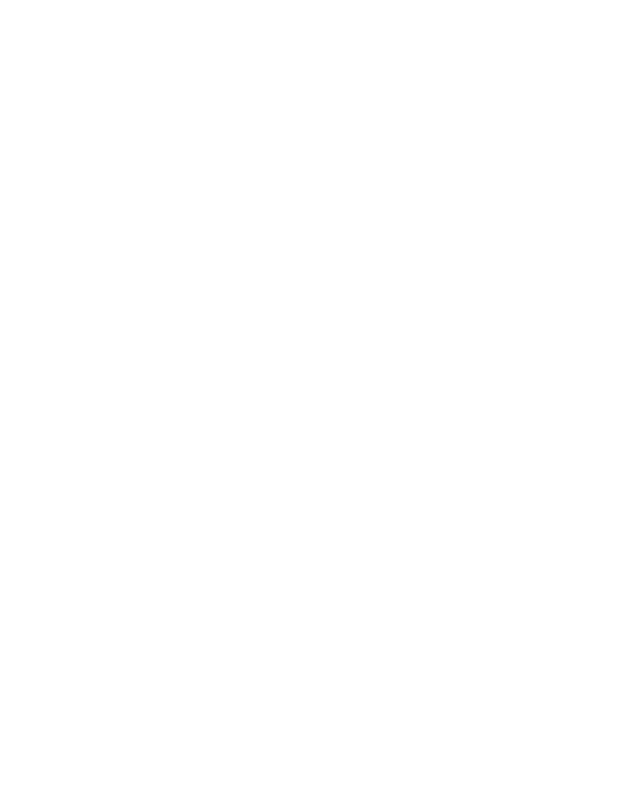
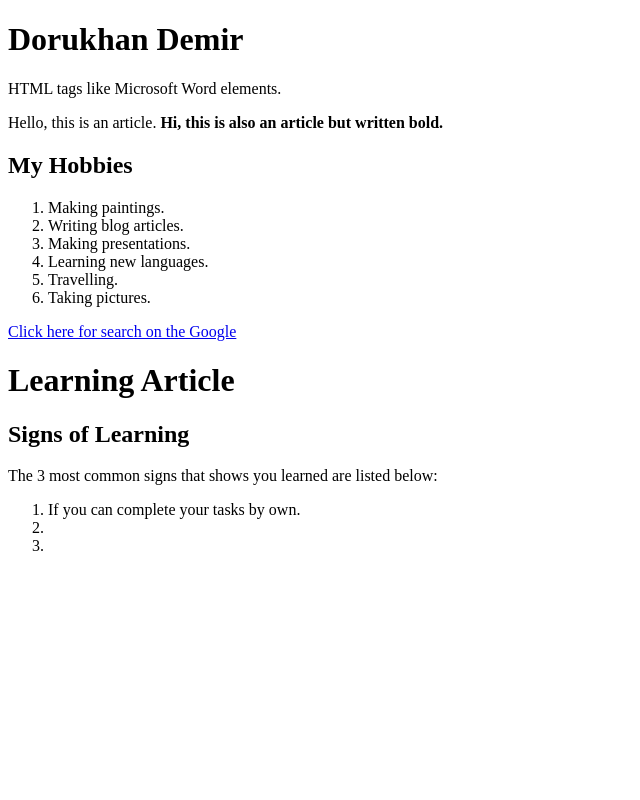
Before and after one commit to DemirDorukhan/WT-7035, a plain HTML site: page index.html in a window 1280 px wide. Shown: the top 800 px of the page, without its empty margins (0-640 px from the left). Drawn offline with Linux system fonts and the light colour scheme.

Commit message:
Progressing

```diff
--- a/index.html
+++ b/index.html
@@ -3,9 +3,35 @@
 <head>
     <meta charset="UTF-8">
     <meta name="viewport" content="width=device-width, initial-scale=1.0">
-    <title>Document</title>
+    <title>Hello World</title>
 </head>
 <body>
+    <h1 id="name-surname">Dorukhan Demir</h1>
+    <p>HTML tags like Microsoft Word elements.</p>
+    <p>Hello, this is an article. <strong>Hi, this is also an article but written bold.</strong> </p>
+    <h2>My Hobbies</h2>
+    <ol>
+        <li>Making paintings.</li>
+        <li>Writing blog articles.</li>
+        <li>Making presentations.</li>
+        <li>Learning new languages.</li>
+        <li>Travelling.</li>
+        <li>Taking pictures.</li>
+    </ol>
+    <a href="https://google.com" target="_blank">Click here for search on the Google</a>
+    <!--Absolute-->
+    <h1>Learning Article</h1>
+    <h2>Signs of Learning</h2>
+    <p>The 3 most common signs that shows you learned are listed below:</p>
+    <ol>
+        <li>If you can complete your tasks by own.</li>
+        <li></li>
+        <li></li>
+    </ol>
+
+    <br><br><br><br><br><br><br><br><br><br><br><br><br><br><br><br><br><br><br><br><br><br><br><br><br><br><br><br><br><br><br><br><br><br><br><br><br><br><br><br><br><br><br><br><br><br><br><br><br><br><br><br><br><br><br><br><br><br><br><br><br><br><br><br><br><br><br><br><br><br><br><br><br><br><br><br><br><br><br><br><br><br><br><br><br><br><br><br><br><br>
+    <a href="#name-surname">Turn back to top.</a>
+
 
 </body>
 </html>
```
